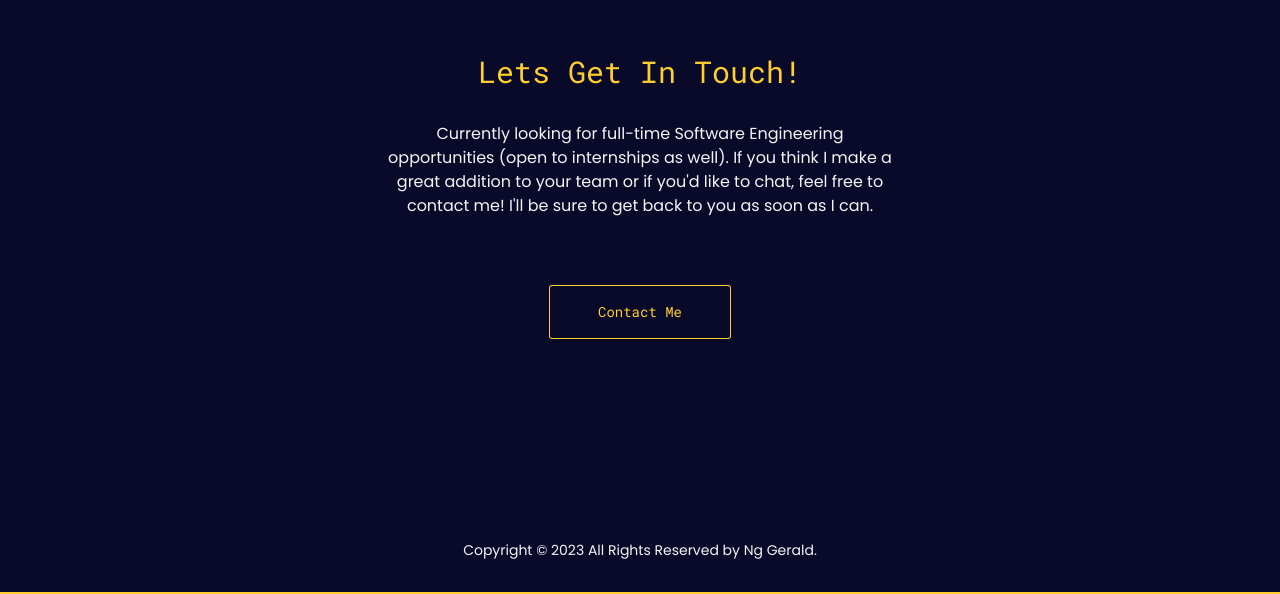
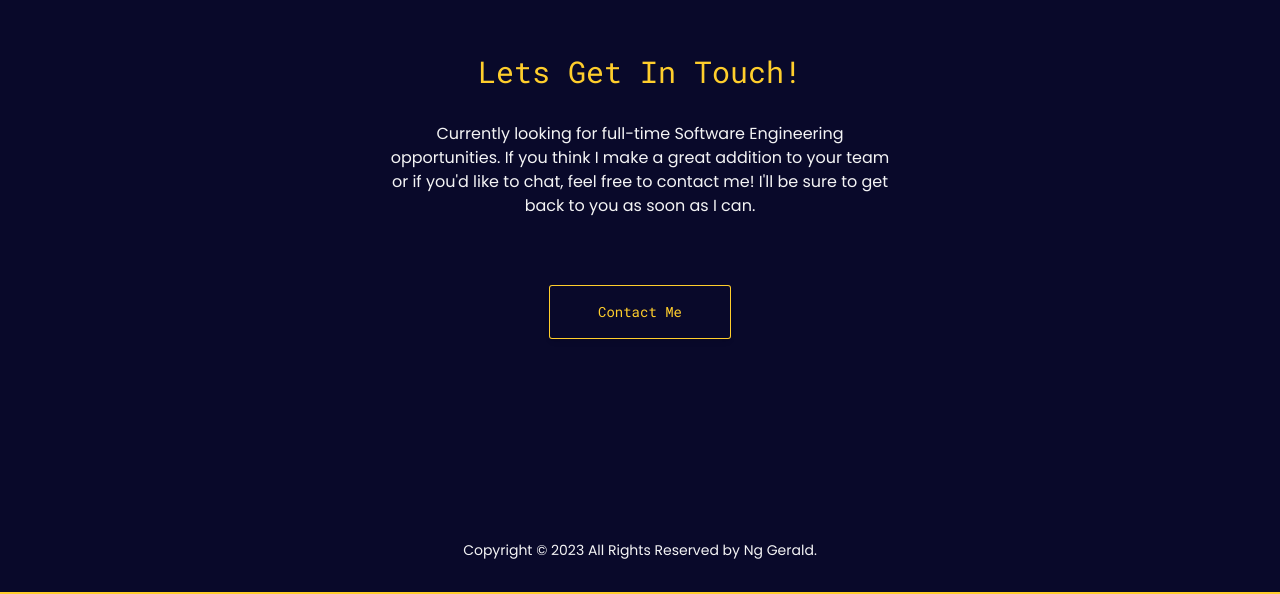
Before and after one commit to gucci3682/v1, a Next.js app: page / in a window 1280 px wide. Shown: the part 2924-3518 px from the top of the page. Built offline with nearby package versions, Linux system fonts and the light colour scheme.

Commit message:
chore: update contact portion

```diff
--- a/modules/Contact.tsx
+++ b/modules/Contact.tsx
@@ -46,10 +46,10 @@ const Contact = () => {
           Lets Get In Touch!
         </Heading>
         <p className="mx-auto mb-1 max-w-lg text-center text-sm text-white-dark md:text-base">
-          Currently looking for full-time Software Engineering opportunities
-          &#40;open to internships as well&#41;. If you think I make a great
-          addition to your team or if you&apos;d like to chat, feel free to
-          contact me! I&apos;ll be sure to get back to you as soon as I can.
+          Currently looking for full-time Software Engineering opportunities. If
+          you think I make a great addition to your team or if you&apos;d like
+          to chat, feel free to contact me! I&apos;ll be sure to get back to you
+          as soon as I can.
         </p>
         <a
           href="mailto:ng.gerald.1998@gmail.com"
```
